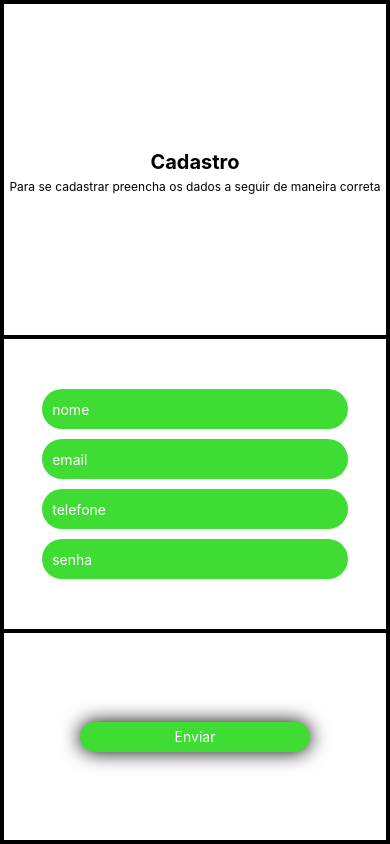
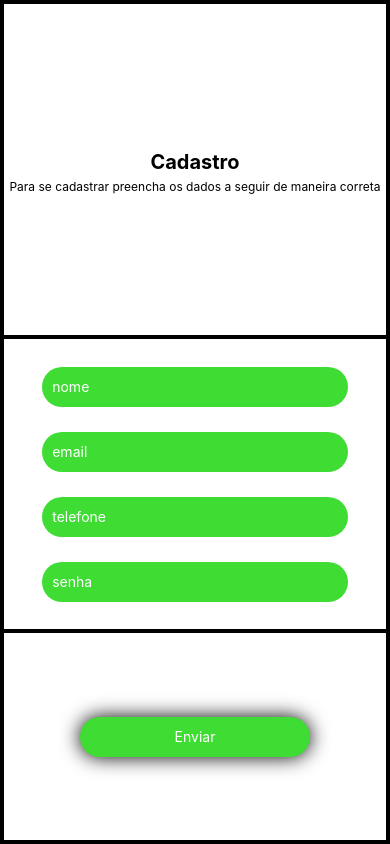
Before and after one commit to Mateus707/AplicativoZoologico, a React Native app: screen /register in a window 390 px wide. Built offline with nearby package versions, Linux system fonts and the light colour scheme.

Commit message:
botoes aumentados

```diff
--- a/src/pages/Register/styles.js
+++ b/src/pages/Register/styles.js
@@ -28,7 +28,8 @@ export default StyleSheet.create({
       borderWidth:2,
       borderColor:'black',
       justifyContent:'center',
-      alignItems:'center'
+      alignItems:'center',
+      gap: 15,
     },
     input:{
       width: '80%',
@@ -61,7 +62,7 @@ export default StyleSheet.create({
     },
       button:{
         width: '60%',
-        height:30,
+        height:40,
         borderRadius:50,
         justifyContent: 'center',
         alignItems: 'center',
--- a/src/pages/home/index.js
+++ b/src/pages/home/index.js
@@ -66,10 +66,10 @@ export default function App(){
             if((senha == senhaConfi) && (email == emailConfi)){
                 return navigation.navigate('UserInformation')
             }
-           }
-        else{
-            console.log("estou aqui")
-            return (<Text style={styles.boxButton}>Email ou senha incorretos</Text>)
+            else{
+                console.log("estou aqui")
+                return (<Text style={styles.textButton}>Email ou senha incorretos</Text>)
+            }
         }
     }
 
--- a/src/pages/home/styles.js
+++ b/src/pages/home/styles.js
@@ -26,6 +26,7 @@ export default StyleSheet.create({
       flex:0.20,
       alignItems:'center',
       justifyContent: 'center',
+      gap: 10,
     },
     boxSenha:{
       flex:0.10,
@@ -42,7 +43,7 @@ export default StyleSheet.create({
     },
     input:{
       width: '80%',
-        height: 30,
+        height: 40,
         margin:5,
         padding:10,
         borderRadius: 50,
@@ -64,7 +65,7 @@ export default StyleSheet.create({
     },
     button:{
         width: '50%',
-        height:40,
+        height:42,
         borderRadius:50,
         justifyContent: 'center',
         alignItems: 'center',
```
Also changed, not shown: 1 other file (tests, documents, lock files or other folders).
